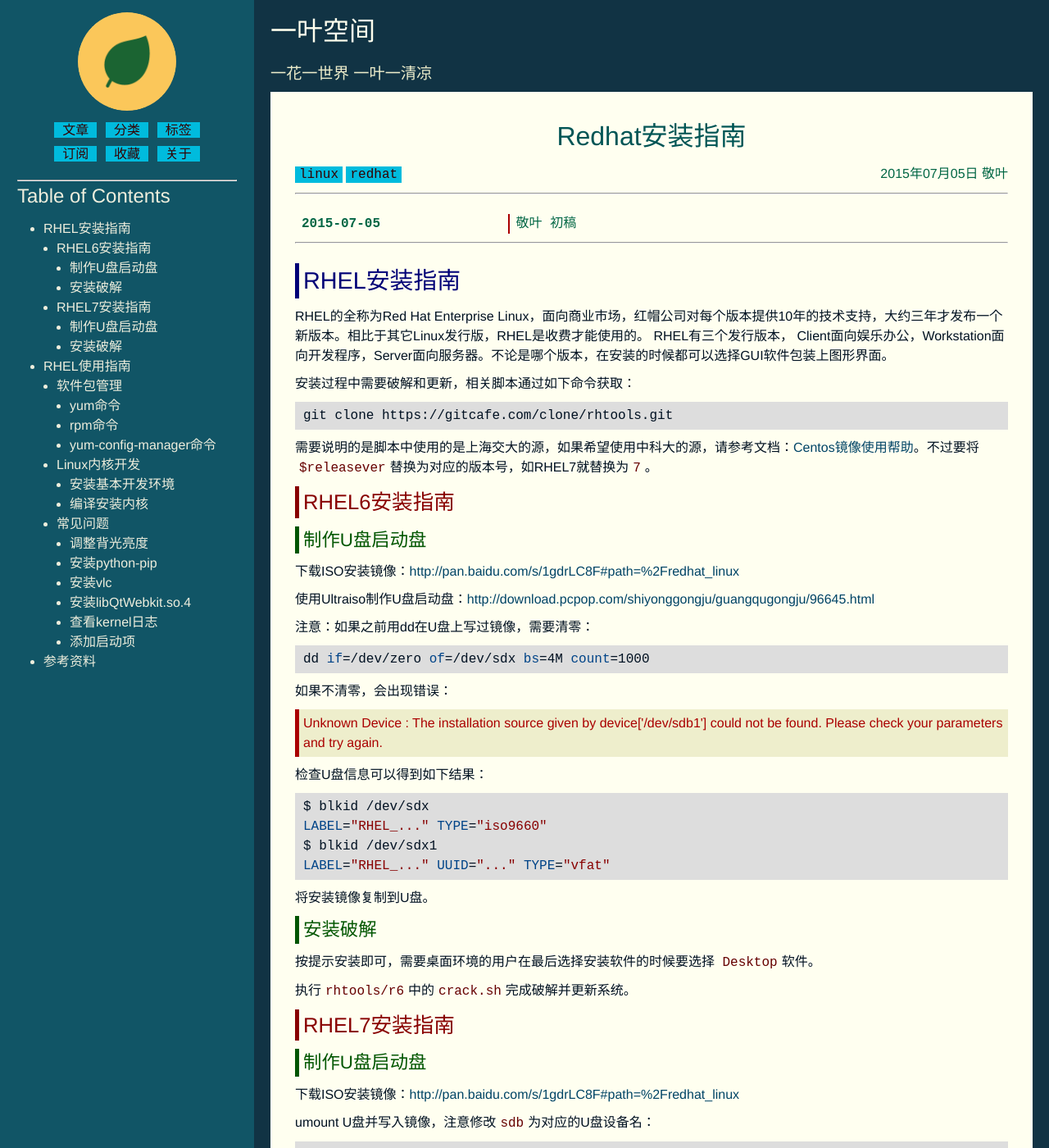
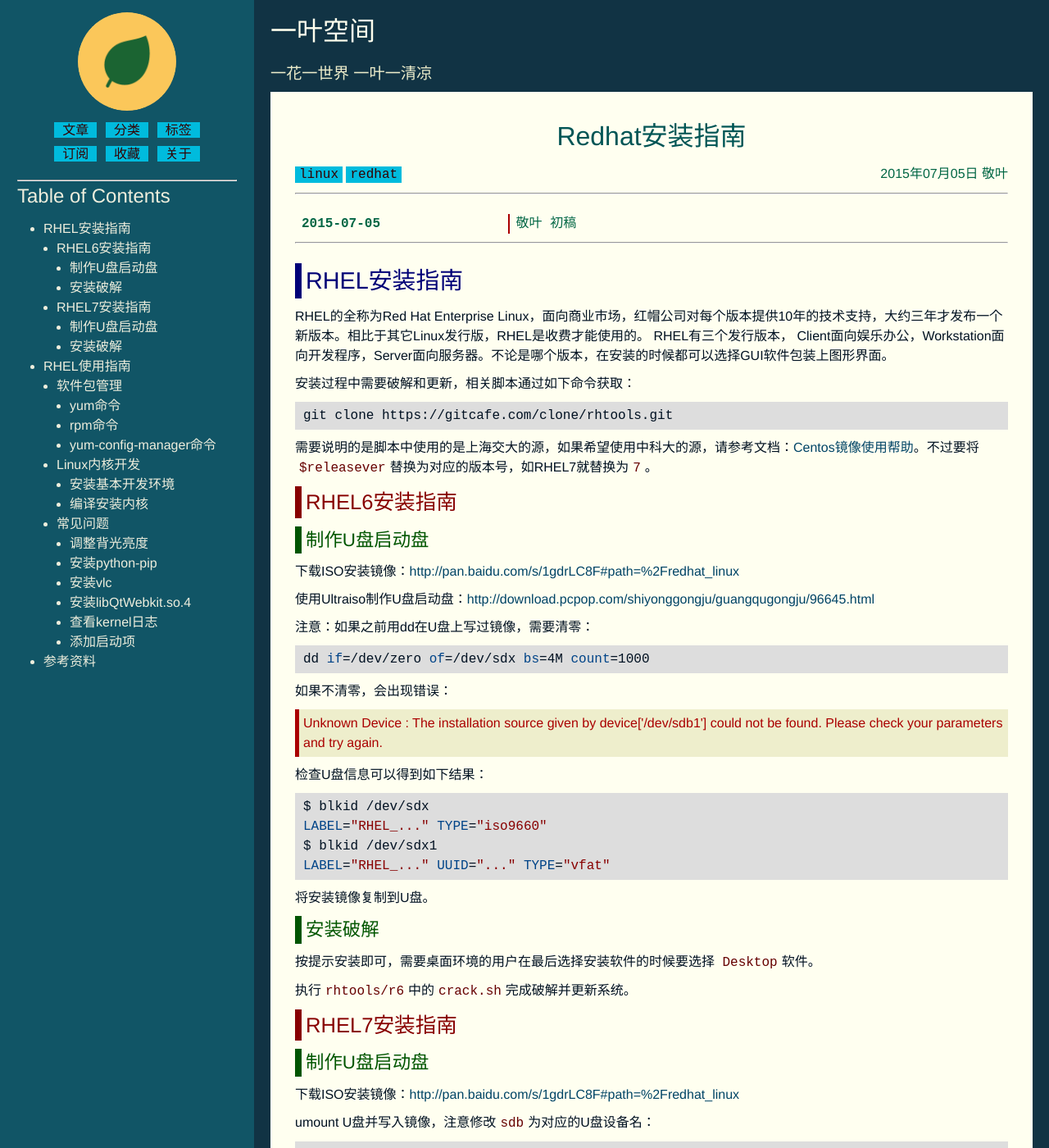
Before and after one commit to mickyching/mickyching.github.io, a Jekyll site: the page built from _posts/linux/2015-07-05-redhat-install-guide.html, in a window 1280 px wide and 1400 px high. Shown: the whole window at 82% size. Built offline with Jekyll 4.4.1, drawn with Linux system fonts in a browser that asks for light colours.

Commit message:
theme: optimize head border
Signed-off-by: Micky Ching <mickyching@gmail.com>

```diff
--- a/_sass/_base.scss
+++ b/_sass/_base.scss
@@ -118,7 +118,7 @@
 blockquote {
     color: $note-color;
     padding: $text-margin;
-    border-left: solid 5px $note-color;
+    border-left: thick solid $note-color;
     background-color: $note-background;
     > :last-child {
         margin-bottom: 0;
--- a/_sass/_layout.scss
+++ b/_sass/_layout.scss
@@ -68,9 +68,9 @@
         margin: 0 auto;
     }
     h1 {font-size: $font-size-level-1; color: #005555; text-align: center;}
-    h2 {font-size: $font-size-level-2; color: #000077; border-left: thick solid; padding-left: 5px;}
-    h3 {font-size: $font-size-level-3; color: #880000; border-left: thick solid; padding-left: 5px;}
-    h4 {font-size: $font-size-level-4; color: #005500; border-left: thick solid; padding-left: 5px;}
+    h2 {font-size: $font-size-level-2; color: #000077; border-left: solid 8px; padding-left: 5px;}
+    h3 {font-size: $font-size-level-3; color: #880000; border-left: solid 8px; padding-left: 5px;}
+    h4 {font-size: $font-size-level-4; color: #005500; border-left: solid 8px; padding-left: 5px;}
     h5 {font-size: $font-size-level-5; color: #880088;}
     h6 {font-size: $font-size-level-6; color: #000077;}
 }
```
